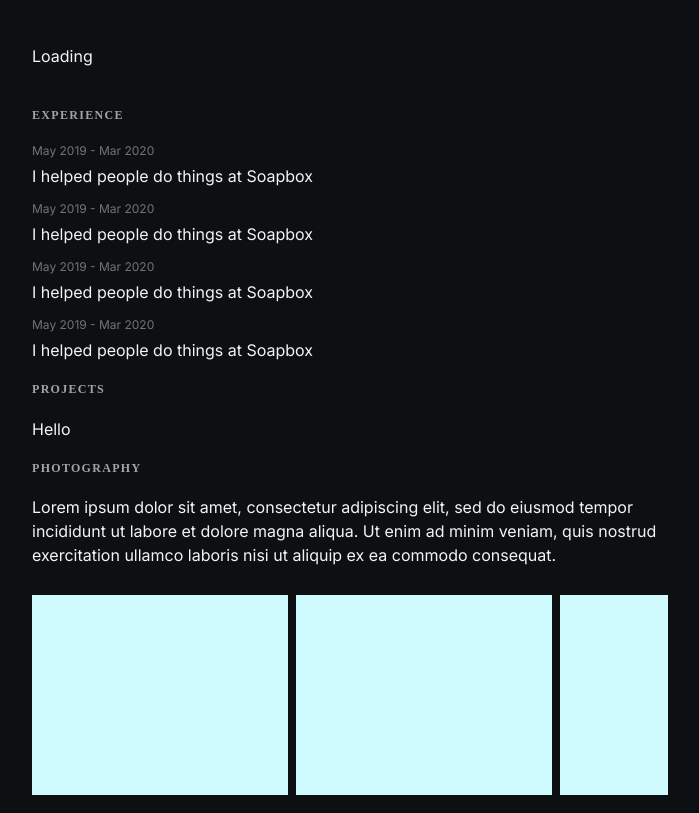
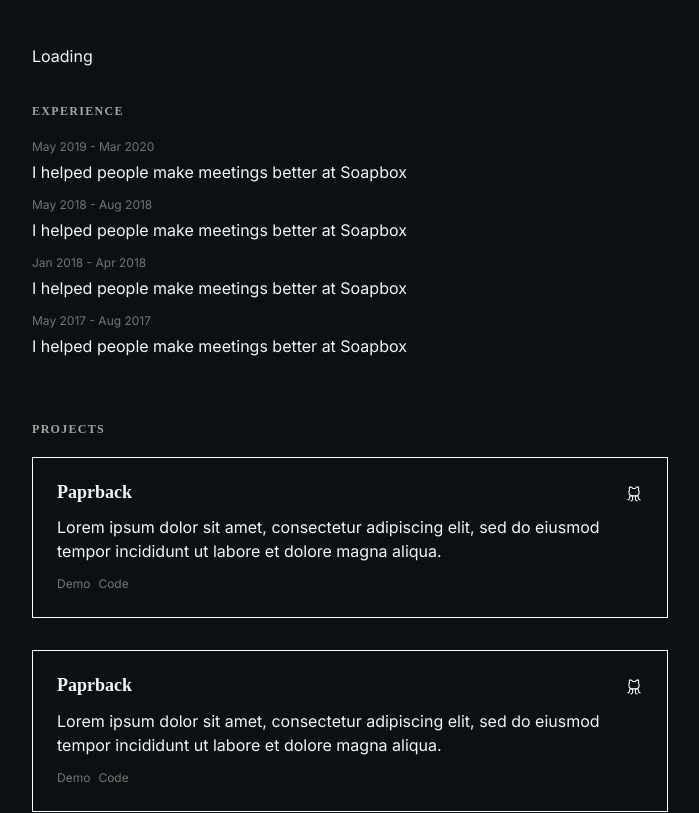
Before and after one commit to mitul-s/mitul.ca, a Next.js app: page / in a window 1280 px wide. Shown: the part 500-1313 px from the top of the page, without its empty margins (290-989 px from the left). Built offline with nearby package versions, Linux system fonts and the light colour scheme; no server answers; a small style sheet from the web is missing.

Commit message:
clean up, organize components. will work on main stuff tmrw

```diff
--- a/components/Current.js
+++ b/components/Current.js
@@ -1,21 +1,21 @@
 import React, { useEffect, useState } from "react"
-import { Box, Grid, Heading, Text, HStack, Icon, Stack } from "@chakra-ui/react"
+import { Box, Grid, Heading, Text, HStack, Icon, Stack, Link } from "@chakra-ui/react"
 import { MusicNotesSimple, Monitor, Bookmarks, GearSix } from "phosphor-react";
-import SectionHeader from "@/components/SectionHeader";
+import Section from "@/components/Section";
 
 const CurrentItem = ({ icon, title, caption, link }) => {
   return (
-    <Box>
       <HStack spacing={4}>
         <Icon fontSize="xl" as={icon} />
         <Box>
-          <Text fontWeight="bold" maxW="175px" whiteSpace="nowrap" overflow="hidden" textOverflow="ellipsis">{title}</Text>
-          <Text fontSize="sm" color="trueGray.500">
-            {caption}
-          </Text>
+          <Link href={link} _hover={{ color: "blueGray.500" }}>
+            <Text fontWeight="bold" maxW="175px" whiteSpace="nowrap" overflow="hidden" textOverflow="ellipsis">{title}</Text>
+            <Text fontSize="sm" color="trueGray.500">
+              {caption}
+            </Text>
+          </Link>
         </Box>
       </HStack>
-    </Box>
   );
 }
 
@@ -56,13 +56,13 @@ const Current = () => {
   }
 
   return (
-    <>
-      <SectionHeader>Currently</SectionHeader>
+    <Section header="Currently">
       <Stack spacing={8} direction="row">
         <CurrentItem
           icon={MusicNotesSimple}
           title={data.recenttracks.track[0].name}
           caption={data.recenttracks.track[0].artist["#text"]}
+          link={data.recenttracks.track[0].url}
         />
         <CurrentItem
           icon={Bookmarks}
@@ -71,7 +71,7 @@ const Current = () => {
         />
         <CurrentItem icon={GearSix} title={"Range"} caption={"Artist Name"} />
       </Stack>
-    </>
+    </Section>
   );
 }
 
--- a/components/Item.js
+++ b/components/Item.js
@@ -1,16 +1,16 @@
 import { Box, Flex, Heading, Text } from "@chakra-ui/react"
 
-export default function Item() {
+export default function Item({ date, description, link }) {
     return (
       <Box my={3}>
         <Text mb={1} fontSize="sm" color="trueGray.500">
-          May 2019 - Mar 2020
+          {date}
         </Text>
-        <Flex>
-          <Text mr={2} fontWeight="normal">
-            I helped people do things at Soapbox
+        <Box>
+          <Text>
+            {description}
           </Text>
-        </Flex>
+        </Box>
       </Box>
     );
 }
--- a/components/Navigation.js
+++ b/components/Navigation.js
@@ -9,16 +9,11 @@ const Navigation = () => {
           alignItems="center"
           justifyContent="space-between"
           w="full"
-          maxWidth="1250px"
+          maxWidth="700px"
           px={8}
           h="12vh"
           as="nav"
         >
-          {/* <IconButton
-            colorScheme="blueGray"
-            aria-label="Search database"
-            icon={<Horse weight="fill" />}
-          /> */}
           <Box></Box>
           <HStack spacing={2}>
             <NextLink href="/" passHref>
@@ -26,11 +21,11 @@ const Navigation = () => {
                 Home
               </Button>
             </NextLink>
-            {/* <NextLink href="/about" passHref>
-              <Button colorScheme="rose" as="a" variant="solid">
+            <NextLink href="/about" passHref>
+              <Button colorScheme="rose" as="a" variant="ghost">
                 Hire Me
               </Button>
-            </NextLink> */}
+            </NextLink>
           </HStack>
         </Flex>
       </Flex>
--- a/components/Overview.js
+++ /dev/null
@@ -1,17 +0,0 @@
-import SectionHeader from "@/components/SectionHeader"
-import { Text } from "@chakra-ui/react"
-
-const Overview = ({ children }) => {
-    return (
-      <>
-        <SectionHeader>About</SectionHeader>
-        <Text>
-          Lorem ipsum dolor sit amet, consectetur adipiscing elit, sed do
-          eiusmod tempor incididunt ut labore et dolore magna aliqua. Ut enim ad
-          minim veniam, quis nostrud exercitation ullamco laboris nisi{" "}
-        </Text>
-      </>
-    );
-}
-
-export default Overview;
--- a/components/Photos.js
+++ b/components/Photos.js
@@ -4,22 +4,22 @@ import { Box, HStack } from "@chakra-ui/react"
 const Photos = ({ children }) => {
     return (
       <HStack overflowX="auto" flexWrap="nowrap">
-        <Box bg="cyan.100" minH="25vh" minW="20vw" />
-        <Box bg="cyan.100" minH="25vh" minW="20vw" />
-        <Box bg="cyan.100" minH="25vh" minW="20vw" />
-        <Box bg="cyan.100" minH="25vh" minW="20vw" />
-        <Box bg="cyan.100" minH="25vh" minW="20vw" />
-        <Box bg="cyan.100" minH="25vh" minW="20vw" />
-        <Box bg="cyan.100" minH="25vh" minW="20vw" />
-        <Box bg="cyan.100" minH="25vh" minW="20vw" />
-        <Box bg="cyan.100" minH="25vh" minW="20vw" />
-        <Box bg="cyan.100" minH="25vh" minW="20vw" />
-        <Box bg="cyan.100" minH="25vh" minW="20vw" />
-        <Box bg="cyan.100" minH="25vh" minW="20vw" />
-        <Box bg="cyan.100" minH="25vh" minW="20vw" />
-        <Box bg="cyan.100" minH="25vh" minW="20vw" />
-        <Box bg="cyan.100" minH="25vh" minW="20vw" />
-        <Box bg="cyan.100" minH="25vh" minW="20vw" />
+        <Box bg="cyan.100" minH="25vh" minW="200px" />
+        <Box bg="cyan.100" minH="25vh" minW="200px" />
+        <Box bg="cyan.100" minH="25vh" minW="200px" />
+        <Box bg="cyan.100" minH="25vh" minW="200px" />
+        <Box bg="cyan.100" minH="25vh" minW="200px" />
+        <Box bg="cyan.100" minH="25vh" minW="200px" />
+        <Box bg="cyan.100" minH="25vh" minW="200px" />
+        <Box bg="cyan.100" minH="25vh" minW="200px" />
+        <Box bg="cyan.100" minH="25vh" minW="200px" />
+        <Box bg="cyan.100" minH="25vh" minW="200px" />
+        <Box bg="cyan.100" minH="25vh" minW="200px" />
+        <Box bg="cyan.100" minH="25vh" minW="200px" />
+        <Box bg="cyan.100" minH="25vh" minW="200px" />
+        <Box bg="cyan.100" minH="25vh" minW="200px" />
+        <Box bg="cyan.100" minH="25vh" minW="200px" />
+        <Box bg="cyan.100" minH="25vh" minW="200px" />
       </HStack>
     );
 }
--- /dev/null
+++ b/components/Section.js
@@ -0,0 +1,13 @@
+import { Box } from "@chakra-ui/react"
+import SectionHeader from "@/components/SectionHeader"
+
+export default function Section({ header, children, ...rest }) {
+    return (
+        <Box my={4} {...rest}>
+            <SectionHeader>{header}</SectionHeader>
+            <Box>
+                {children}
+            </Box>
+        </Box>
+    )
+}
--- a/pages/index.js
+++ b/pages/index.js
@@ -2,11 +2,32 @@ import Projects from "@/components/Projects";
 import Current from "@/components/Current";
 import Item from "@/components/Item";
 import Shell from "@/components/Shell";
-import Overview from "@/components/Overview";
+import Section from "@/components/Section";
 import Photos from "@/components/Photos";
 import SectionHeader from "@/components/SectionHeader";
-import { Box, Flex, Link, Badge, Center, Divider, Heading, Text, Stack } from "@chakra-ui/react";
+import { Box, Flex, Link, Badge, Center, Divider, Heading, Text, Stack, Icon, HStack } from "@chakra-ui/react";
 
+import { GithubLogo } from "phosphor-react";
+
+
+const Project = () => {
+  return (
+    <Box p={6} border="1px solid white">
+      <Flex justifyContent="space-between" alignItems="center" mb={3}>
+        <Heading size="md">Paprback</Heading>
+        <Icon fontSize="xl" as={GithubLogo} />
+      </Flex>
+      <Text>
+        Lorem ipsum dolor sit amet, consectetur adipiscing elit, sed do eiusmod
+        tempor incididunt ut labore et dolore magna aliqua.
+      </Text>
+      <HStack fontSize="sm" mt={3} color="trueGray.500">
+        <Link>Demo</Link>
+        <Link>Code</Link>
+      </HStack>
+    </Box>
+  );
+}
 
 export default function Home() {
   return (
@@ -25,25 +46,39 @@ export default function Home() {
           </Text>
         </Flex>
         <Current />
-        <Box my={5}>
-          <SectionHeader>Experience</SectionHeader>
-          <Item />
-          <Item />
-          <Item />
-          <Item />
-          <Box my={5}>
-            <SectionHeader>Projects</SectionHeader>
-            <Text>Hello</Text>
-          </Box>
-          <SectionHeader>Photography</SectionHeader>
-          <Text mb={7}>
-            Lorem ipsum dolor sit amet, consectetur adipiscing elit, sed do
-            eiusmod tempor incididunt ut labore et dolore magna aliqua. Ut enim
-            ad minim veniam, quis nostrud exercitation ullamco laboris nisi ut
-            aliquip ex ea commodo consequat.
-          </Text>
-          <Photos />
-        </Box>
+          <Section header="Experience">
+            <Item
+              date="May 2019 - Mar 2020"
+              description="I helped people make meetings better at Soapbox"
+            />
+            <Item
+              date="May 2018 - Aug 2018"
+              description="I helped people make meetings better at Soapbox"
+            />
+            <Item
+              date="Jan 2018 - Apr 2018"
+              description="I helped people make meetings better at Soapbox"
+            />
+            <Item
+              date="May 2017 - Aug 2017"
+              description="I helped people make meetings better at Soapbox"
+            />
+          </Section>
+          <Section header="Projects">
+            <Stack spacing={8}>
+              <Project />
+              <Project />
+            </Stack>
+          </Section>
+          <Section header="Photography">
+            <Text mb={7}>
+              Lorem ipsum dolor sit amet, consectetur adipiscing elit, sed do
+              eiusmod tempor incididunt ut labore et dolore magna aliqua. Ut
+              enim ad minim veniam, quis nostrud exercitation ullamco laboris
+              nisi ut aliquip ex ea commodo consequat.
+            </Text>
+            <Photos />
+          </Section>
       </Shell>
     </>
   );
```
Also changed, not shown: package.json (+4 -4 lines), 1 other file (tests, documents, lock files or other folders).
